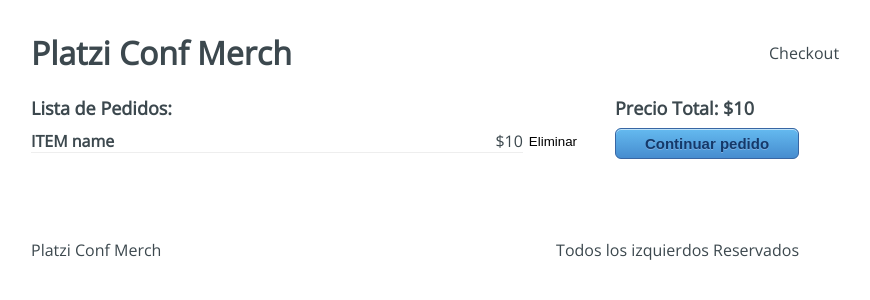
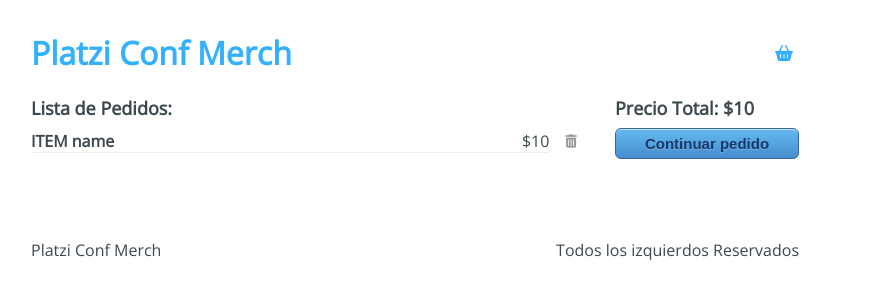
Before and after one commit to Beppo8/React-merch, a React app: page /checkout in a window 1280 px wide. Shown: the top 300 px of the page, without its empty margins (225-1095 px from the left). Built offline with nearby package versions, Linux system fonts and the light colour scheme.

Commit message:
FontAwesome & React Router

```diff
--- a/public/index.html
+++ b/public/index.html
@@ -3,7 +3,8 @@
 <head>
     <meta charset="UTF-8">
     <meta name="viewport" content="width=device-width, initial-scale=1.0">
-    <title>Platzi Conf</title>
+    <title>Platzi Conf Merch</title>
+    <script src="https://kit.fontawesome.com/a3e0663405.js" crossorigin="anonymous"></script>
 </head>
 <body>
     <div id="app">
--- a/src/components/Header.jsx
+++ b/src/components/Header.jsx
@@ -1,12 +1,17 @@
 import React from 'react';
+import { Link } from 'react-router-dom';
 import '../styles/components/Header.css'
 
 const Header = () => {
     return (
         <div className="Header">
-            <h1 className="Header-title">Platzi Conf Merch</h1>
+            <h1 className="Header-title">
+                <Link to="/">Platzi Conf Merch</Link>
+            </h1>
             <div className="Header-checkout">
-                Checkout
+                <Link to="/checkout">
+                    <i className="fas fa-shopping-basket" />
+                </Link>
             </div>
         </div>
     );
--- a/src/containers/Checkout.jsx
+++ b/src/containers/Checkout.jsx
@@ -1,4 +1,5 @@
 import React from 'react';
+import { Link } from 'react-router-dom';
 import '../styles/components/Checkout.css';
 
 const Checkout = () => {
@@ -11,12 +12,16 @@
                         <h4>ITEM name</h4>
                         <span>$10</span>
                     </div>
-                    <button type="button">Eliminar</button>
+                    <button type="button">
+                        <i className="fas fa-trash-alt" />
+                    </button>
                 </div>
             </div>
             <div className="Checkout-sidebar">
                 <h3>Precio Total: $10</h3>
-                <button type="button">Continuar pedido</button>
+                <Link to="/checkout/information">
+                    <button type="button">Continuar pedido</button>
+                </Link>
             </div>
         </div>
     );
--- a/src/containers/Information.jsx
+++ b/src/containers/Information.jsx
@@ -1,4 +1,5 @@
 import React from 'react';
+import { Link } from 'react-router-dom';
 import '../styles/components/Information.css';
 
 const Information = () => {
@@ -26,7 +27,9 @@
                         Regresar
                     </div>
                     <div className="Information-next">
-                        Pagar
+                        <Link to="/checkout/payment">
+                            Pagar
+                        </Link>
                     </div>
                 </div>
             </div>
```
